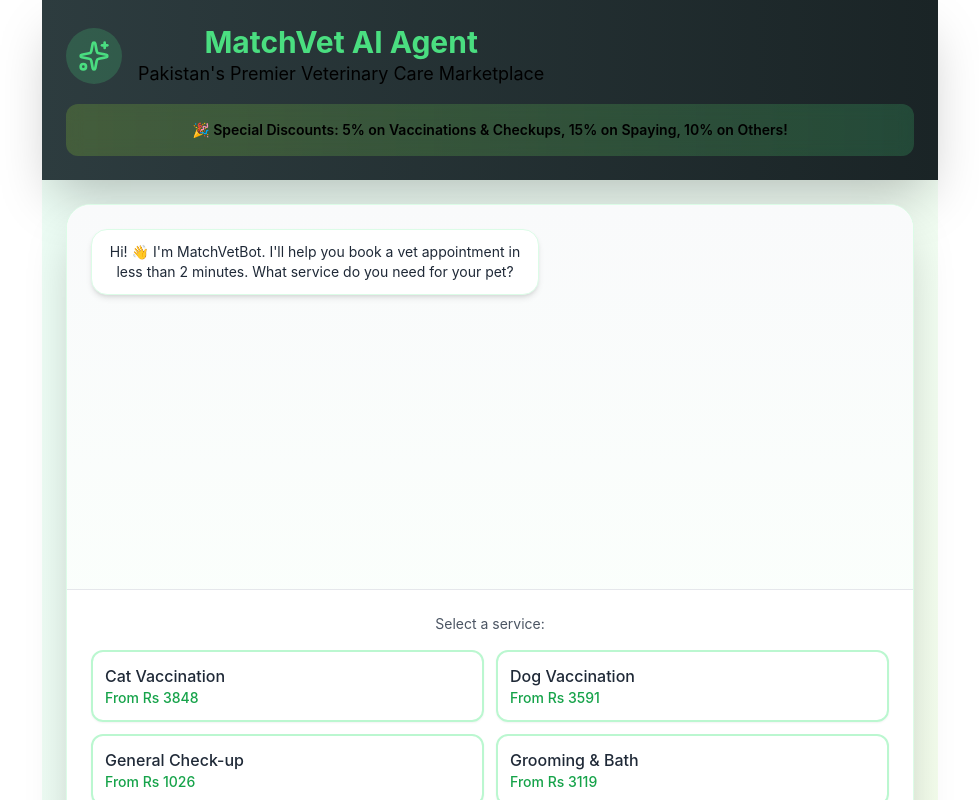
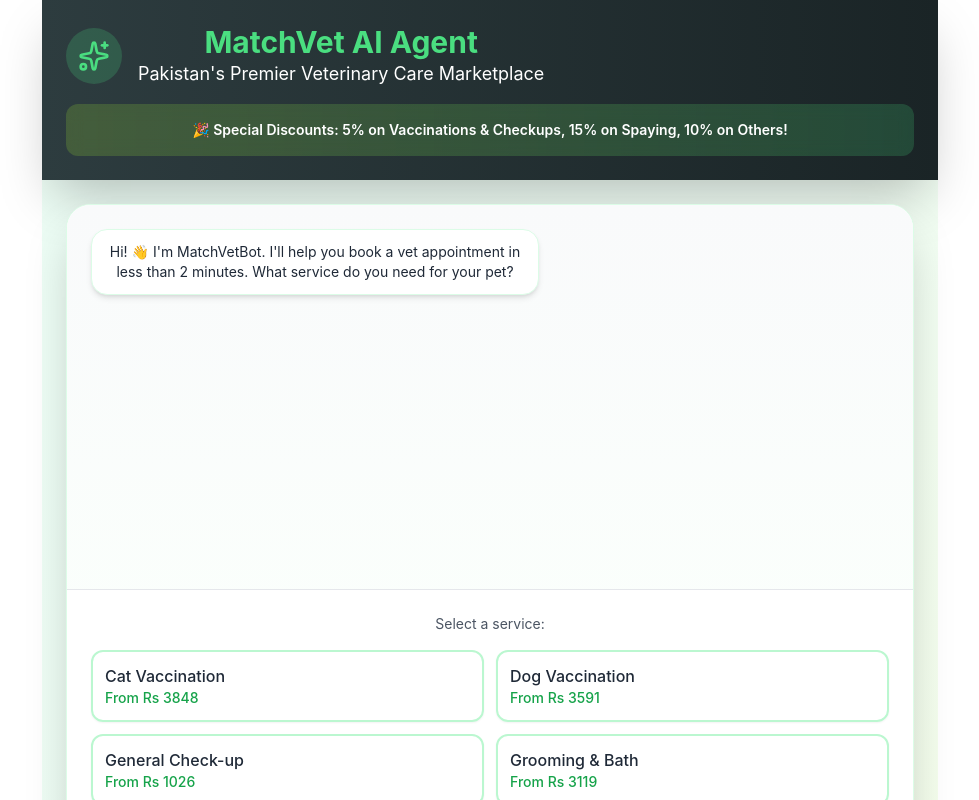
Before and after one commit to Yahyanvirk/matchvet-bot, a React (Create React App) app in the folder matchvet-bot/: page / in a window 1280 px wide. Shown: the top 800 px of the page, without its empty margins (150-1129 px from the left). Built offline with nearby package versions, Linux system fonts and the light colour scheme.

Commit message:
fix: styling of text

```diff
--- a/matchvet-bot/public/index.html
+++ b/matchvet-bot/public/index.html
@@ -24,7 +24,7 @@
       work correctly both with client-side routing and a non-root public URL.
       Learn how to configure a non-root public URL by running `npm run build`.
     -->
-    <title>React App</title>
+    <title>MatchVet</title>
     <script src="https://cdn.tailwindcss.com"></script>
   </head>
   <body>
--- a/matchvet-bot/src/MatchVet.js
+++ b/matchvet-bot/src/MatchVet.js
@@ -268,11 +268,11 @@ Please confirm this appointment. Thank you!`;
             <h1 className="text-3xl font-bold text-green-400">
               MatchVet AI Agent
             </h1>
-            <p className="text-black text-lg">Pakistan's Premier Veterinary Care Marketplace</p>
+            <p className="text-white text-lg">Pakistan's Premier Veterinary Care Marketplace</p>
           </div>
         </div>
         <div className="mt-4 bg-gradient-to-r from-lime-400/20 to-green-400/20 rounded-xl p-4 backdrop-blur">
-          <p className="text-sm font-semibold text-black">
+          <p className="text-sm font-semibold text-white">
             🎉 Special Discounts: 5% on Vaccinations & Checkups, 15% on Spaying, 10% on Others!
           </p>
         </div>
@@ -376,12 +376,12 @@ Please confirm this appointment. Thank you!`;
                     placeholder="e.g., Today 9:00 PM"
                     className="flex-1 p-3 border border-gray-300 rounded-xl focus:ring-2 focus:ring-lime-400 focus:border-lime-400 transition-all duration-200"
                   />
-                  <button
-                    onClick={handleDateTimeSubmit}
-                    className="bg-gradient-to-r from-lime-400 to-green-500 text-white px-6 py-3 rounded-xl hover:from-lime-500 hover:to-green-600 transition-all duration-200 font-bold shadow-lg transform hover:scale-105"
-                  >
-                    Next
-                  </button>
+                   <button
+                        onClick={handleDateTimeSubmit}
+                        className="w-full bg-gradient-to-r from-lime-400 to-green-500 text-white py-4 px-6 rounded-xl hover:from-lime-500 hover:to-green-600 transition-all duration-200 font-bold shadow-lg active:scale-95 touch-manipulation text-center flex items-center justify-center min-h-[48px]"
+                    >
+                        Next
+                    </button>
                 </div>
               </div>
             )}
```
